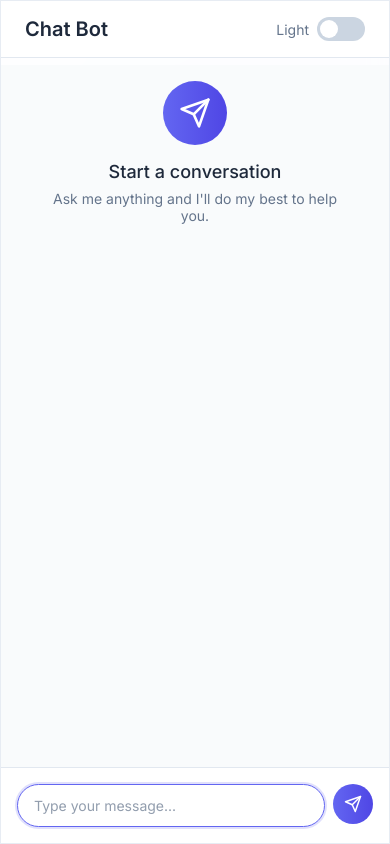
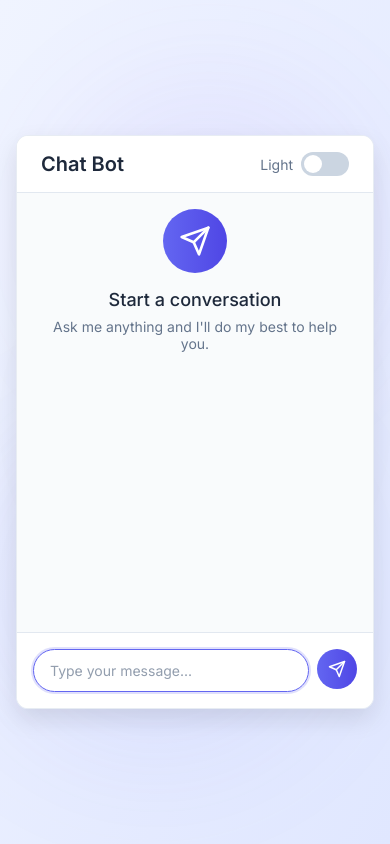
Before and after one commit to ashleyalmeida07/Chat-bot-, a Flask app: page / in a window 390 px wide. Run offline with Flask 3, Linux system fonts and the light colour scheme.

Commit message:
Update style.css

```diff
--- a/chat bot/static/style.css
+++ b/chat bot/static/style.css
@@ -395,36 +395,21 @@
 
         /* Responsive styles */
    @media (max-width: 640px) {
+
             .chat-container {
-        height: 100vh; /* Full viewport height */
-        border-radius: 0;
-        position: fixed;
-        top: 0;
-        left: 0;
-        width: 100%;
+                height:  68vh;
+                border-radius: 12px;
             }
 
             .chat-header, .chat-footer {
-        position: fixed;
-        width: 100%;
-        left: 0;
-        z-index: 10; /* Ensure they stay on top */
-    }
-
-    .chat-header {
-        top: 0;
-    }
-
-    .chat-footer {
-        bottom: 0;
+                     position: sticky; /* Ensures they stay visible */
+        top: 0; /* Header stays at the top */
+        bottom: 0; /* Footer stays at the bottom */
+        z-index: 10; /* Ensure visibility above content */
             }
 
             .chat-window {
                 padding: 1rem;
-        margin-top: 4rem; /* Space for fixed header */
-        margin-bottom: 4rem; /* Space for fixed footer */
-        height: calc(100vh - 8rem); /* Remaining space for chat content */
-        overflow-y: auto; /* Ensures messages can scroll */
             }
 
             .user-message, .bot-message {
@@ -434,8 +419,4 @@
             .bg-shape {
                 opacity: 0.3;
             }
-
-    body {
-        overflow: hidden; /* Prevents entire page from scrolling */
         }
-}
```
Lines whose indentation alone changed are shown as unchanged.
